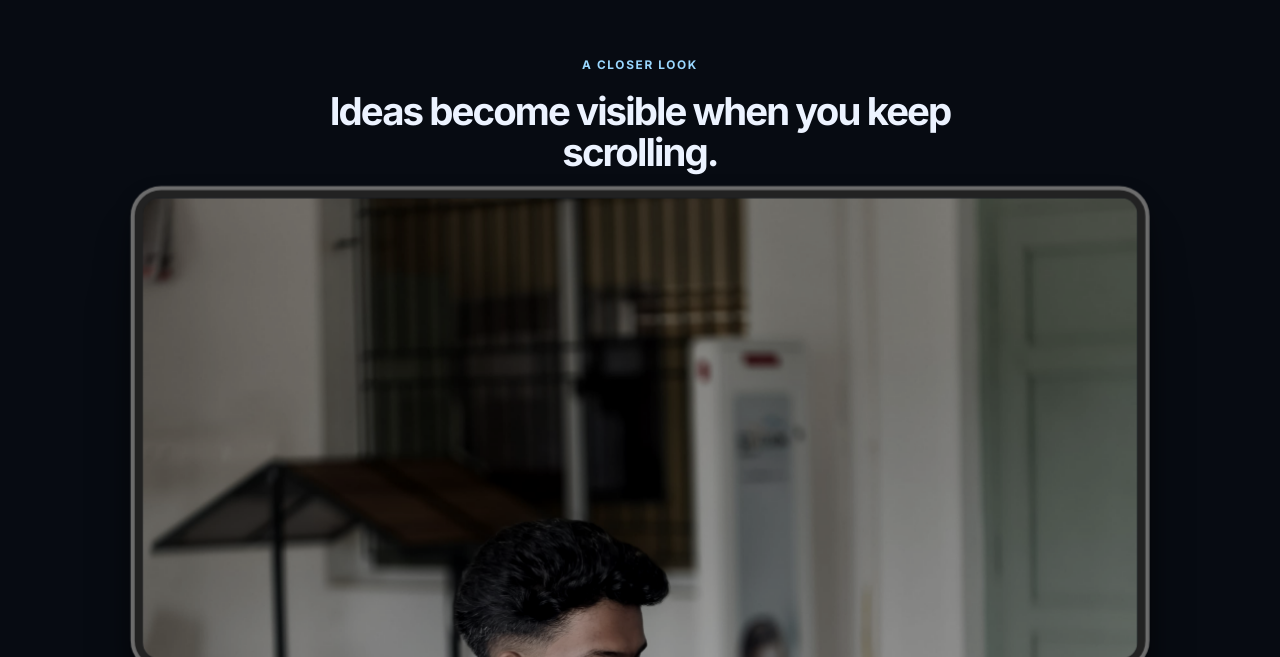
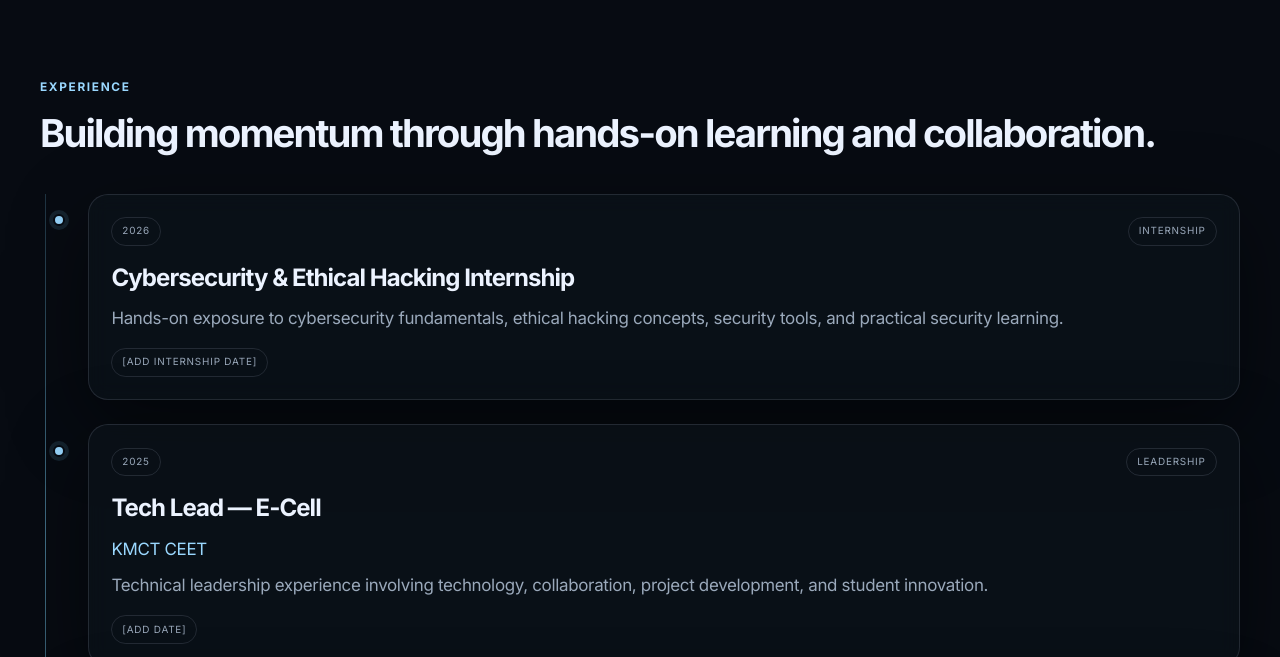
Before and after one commit to albin-eh/Portfolio, a React (Vite) app: page / in a window 1280 px wide. Shown: the part 4023-4680 px from the top of the page. Built offline with nearby package versions, Linux system fonts and the light colour scheme.

Commit message:
Remove image scroll section

```diff
--- a/src/App.jsx
+++ b/src/App.jsx
@@ -7,7 +7,6 @@ import Footer from './components/Footer'
 import Hero from './components/Hero'
 import Navbar from './components/Navbar'
 import Projects from './components/Projects'
-import ScrollShowcase from './components/ScrollShowcase'
 import Skills from './components/Skills'
 
 function App() {
@@ -57,7 +56,6 @@ function App() {
         <About />
         <Skills />
         <Projects />
-        <ScrollShowcase />
         <Experience />
         <Achievements />
         <Contact />
--- a/src/components/ScrollShowcase.jsx
+++ /dev/null
@@ -1,24 +0,0 @@
-import { ContainerScroll } from './ui/container-scroll-animation'
-import profileImage from '../assets/profile.jpg'
-
-export default function ScrollShowcase() {
-  return (
-    <section className="scroll-showcase section reveal" aria-labelledby="scroll-showcase-title">
-      <ContainerScroll
-        titleComponent={
-          <>
-            <p className="eyebrow">A closer look</p>
-            <h2 id="scroll-showcase-title">Ideas become visible when you keep scrolling.</h2>
-          </>
-        }
-      >
-        <img
-          src={profileImage}
-          alt="Albin Rajesh working at a computer"
-          className="scroll-showcase-image"
-          draggable="false"
-        />
-      </ContainerScroll>
-    </section>
-  )
-}
--- a/src/components/ui/container-scroll-animation.jsx
+++ /dev/null
@@ -1,55 +0,0 @@
-import { useEffect, useRef, useState } from 'react'
-import { motion, useScroll, useTransform } from 'framer-motion'
-
-export function ContainerScroll({ titleComponent, children }) {
-  const containerRef = useRef(null)
-  const { scrollYProgress } = useScroll({ target: containerRef })
-  const [isMobile, setIsMobile] = useState(false)
-
-  useEffect(() => {
-    const checkMobile = () => setIsMobile(window.innerWidth <= 768)
-
-    checkMobile()
-    window.addEventListener('resize', checkMobile)
-    return () => window.removeEventListener('resize', checkMobile)
-  }, [])
-
-  const rotate = useTransform(scrollYProgress, [0, 1], [20, 0])
-  const scale = useTransform(scrollYProgress, [0, 1], isMobile ? [0.7, 0.9] : [1.05, 1])
-  const translate = useTransform(scrollYProgress, [0, 1], [0, -100])
-
-  return (
-    <div className="container-scroll" ref={containerRef}>
-      <div className="container-scroll-inner">
-        <Header translate={translate} titleComponent={titleComponent} />
-        <Card rotate={rotate} translate={translate} scale={scale}>
-          {children}
-        </Card>
-      </div>
-    </div>
-  )
-}
-
-export function Header({ translate, titleComponent }) {
-  return (
-    <motion.div className="container-scroll-header" style={{ translateY: translate }}>
-      {titleComponent}
-    </motion.div>
-  )
-}
-
-export function Card({ rotate, scale, children }) {
-  return (
-    <motion.div
-      className="container-scroll-card"
-      style={{
-        rotateX: rotate,
-        scale,
-        boxShadow:
-          '0 0 #0000004d, 0 9px 20px #0000004a, 0 37px 37px #00000042, 0 84px 50px #00000026, 0 149px 60px #0000000a, 0 233px 65px #00000003',
-      }}
-    >
-      <div className="container-scroll-content">{children}</div>
-    </motion.div>
-  )
-}
--- a/src/index.css
+++ b/src/index.css
@@ -132,84 +132,6 @@ button, input, textarea, select { font: inherit; }
 .section {
   position: relative;
   padding: 6rem 0;
-}
-
-.scroll-showcase {
-  overflow: hidden;
-  padding-top: 2rem;
-}
-
-.container-scroll {
-  position: relative;
-  height: 60rem;
-  padding: 0.5rem;
-  perspective: 1000px;
-}
-
-.container-scroll-inner {
-  position: relative;
-  width: min(100%, 1200px);
-  height: 100%;
-  margin: 0 auto;
-  padding: 6rem 0 10rem;
-}
-
-.container-scroll-header {
-  position: relative;
-  z-index: 1;
-  max-width: 900px;
-  margin: 0 auto;
-  text-align: center;
-}
-
-.container-scroll-header h2 {
-  max-width: 760px;
-  margin: 0 auto;
-}
-
-.container-scroll-card {
-  position: relative;
-  width: min(100%, 1000px);
-  height: 30rem;
-  margin: -3rem auto 0;
-  padding: 0.5rem;
-  border: 4px solid #6c6c6c;
-  border-radius: 30px;
-  background: #222;
-  transform-origin: top center;
-}
-
-.container-scroll-content {
-  width: 100%;
-  height: 100%;
-  overflow: hidden;
-  border-radius: 1rem;
-  background: #111923;
-}
-
-.scroll-showcase-image {
-  width: 100%;
-  height: 100%;
-  object-fit: cover;
-  object-position: center 28%;
-  filter: saturate(0.75) brightness(0.7) contrast(1.08);
-}
-
-@media (max-width: 768px) {
-  .container-scroll {
-    height: 48rem;
-  }
-
-  .container-scroll-inner {
-    padding: 4rem 0 7rem;
-  }
-
-  .container-scroll-card {
-    height: 23rem;
-    margin-top: -2rem;
-    border-width: 3px;
-    border-radius: 22px;
-  }
 }
 
 .section-heading {
```
